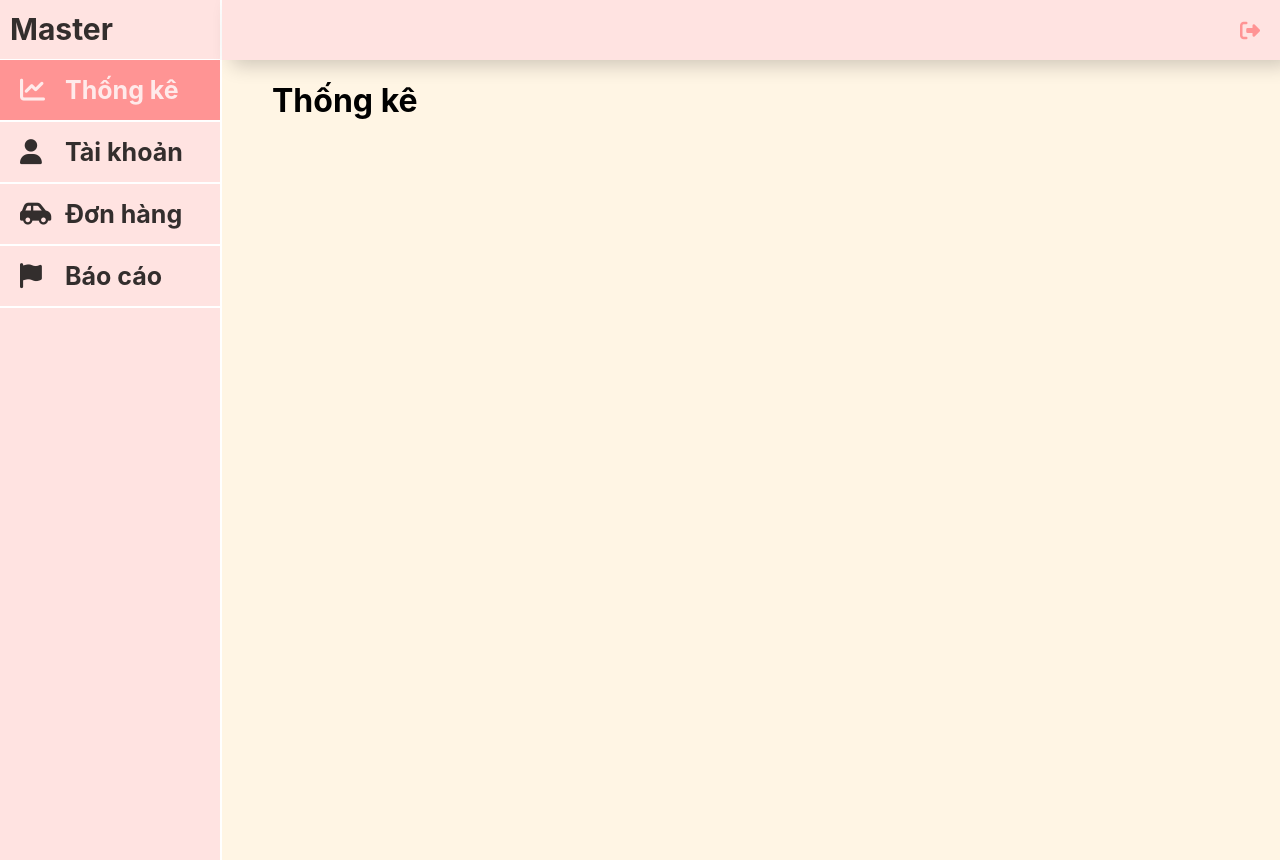
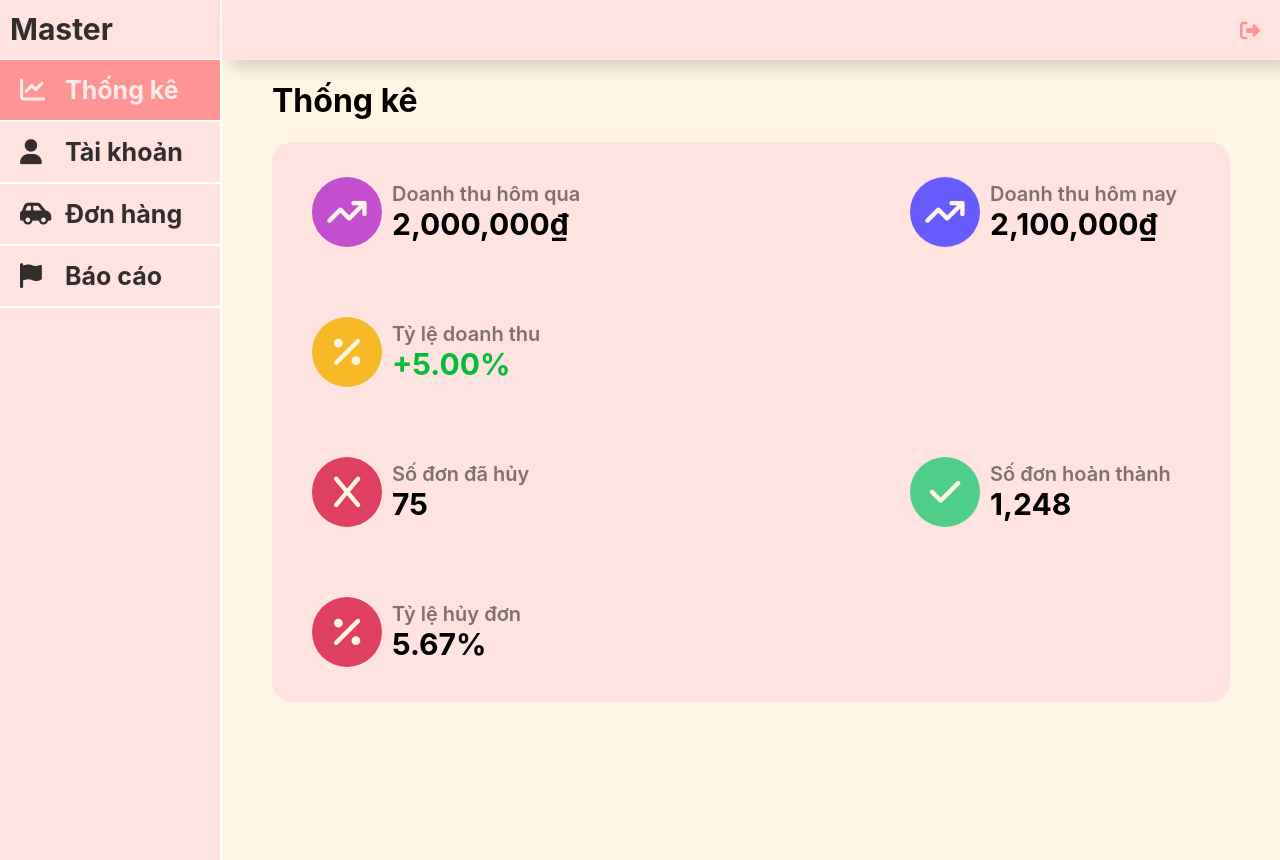
Before and after one commit to GetGoTeam/GetGo-Administrator, a React (Create React App) app: page / in a window 1280 px wide. Built offline with nearby package versions, Linux system fonts and the light colour scheme.

Commit message:
refactor: add StatisticsTable

```diff
--- /dev/null
+++ b/src/components/Layout/DefaultLayout/StatisticTable/StatisticTable.module.scss
@@ -0,0 +1,12 @@
+.statistics-table {
+  background-color: #ffe3e1;
+  border-radius: 20px;
+  width: 100%;
+}
+
+.statistics-table-row {
+  display: flex;
+  justify-content: space-between;
+  flex-wrap: wrap;
+  margin-left: 20px;
+}
--- /dev/null
+++ b/src/components/Layout/DefaultLayout/StatisticTable/StatisticTableItem/StatisticTableItem.module.scss
@@ -0,0 +1,29 @@
+.item-container {
+  display: flex;
+  align-items: center;
+  margin: 20px;
+  width: 300px;
+  height: 100px;
+}
+
+.icon {
+  font-size: 35px;
+  color: #fff5e4;
+  border-radius: 100%;
+  width: 70px;
+  height: 70px;
+  line-height: 70px;
+  text-align: center;
+  margin-right: 10px;
+}
+
+.title {
+  font-size: 20px;
+  font-weight: 600;
+  color: rgba(0, 0, 0, 0.5);
+}
+
+.data {
+  font-size: 30px;
+  font-weight: bold;
+}
--- /dev/null
+++ b/src/components/Layout/DefaultLayout/StatisticTable/StatisticTableItem/index.js
@@ -0,0 +1,21 @@
+import classes from "./StatisticTableItem.module.scss";
+
+function StatisticsTableItem(props) {
+  const { title, icon, data, bgColor, dataColor } = props;
+
+  return (
+    <div className={classes["item-container"]}>
+      <div className={classes["icon"]} style={{ backgroundColor: `${bgColor}` }}>
+        {icon}
+      </div>
+      <div className={classes["text-container"]}>
+        <div className={classes["title"]}>{title}</div>
+        <div className={classes["data"]} style={{ color: `${dataColor}` }}>
+          {data}
+        </div>
+      </div>
+    </div>
+  );
+}
+
+export default StatisticsTableItem;
--- /dev/null
+++ b/src/components/Layout/DefaultLayout/StatisticTable/index.js
@@ -0,0 +1,64 @@
+import classes from "./StatisticTable.module.scss";
+import StatisticsTableItem from "./StatisticTableItem";
+
+function numberWithCommas(x) {
+  x = x.toString();
+  var pattern = /(-?\d+)(\d{3})/;
+  while (pattern.test(x)) x = x.replace(pattern, "$1,$2");
+  return x;
+}
+
+function StatisticsTable(props) {
+  const { yesterdayRevenue, todayRevenue, canceledTrips, completedTrips } = props;
+
+  const canceledRate = ((canceledTrips * 100) / (completedTrips + canceledTrips)).toFixed(2);
+  const revenueRate = (((todayRevenue - yesterdayRevenue) * 100) / yesterdayRevenue).toFixed(2);
+
+  return (
+    <div className={classes["statistics-table"]}>
+      <div className={classes["statistics-table-row"]}>
+        <StatisticsTableItem
+          title="Doanh thu hôm qua"
+          data={numberWithCommas(yesterdayRevenue) + "₫"}
+          icon={<i className="fa-solid fa-arrow-trend-up"></i>}
+          bgColor="#C44FCE"
+        />
+        <StatisticsTableItem
+          title="Doanh thu hôm nay"
+          data={numberWithCommas(todayRevenue) + "₫"}
+          icon={<i className="fa-solid fa-arrow-trend-up"></i>}
+          bgColor="#685BFD"
+        />
+        <StatisticsTableItem
+          title="Tỷ lệ doanh thu"
+          data={(todayRevenue >= yesterdayRevenue ? "+" : "") + revenueRate + "%"}
+          icon={<i className="fa-solid fa-percent"></i>}
+          bgColor="#F7B925"
+          dataColor={todayRevenue >= yesterdayRevenue ? "#05BC39" : "#FE0E0E"}
+        />
+      </div>
+      <div className={classes["statistics-table-row"]}>
+        <StatisticsTableItem
+          title="Số đơn đã hủy"
+          data={numberWithCommas(canceledTrips)}
+          icon={<i className="fa-solid fa-x"></i>}
+          bgColor="#DF3F61"
+        />
+        <StatisticsTableItem
+          title="Số đơn hoàn thành"
+          data={numberWithCommas(completedTrips)}
+          icon={<i className="fa-solid fa-check"></i>}
+          bgColor="#4FCE89"
+        />
+        <StatisticsTableItem
+          title="Tỷ lệ hủy đơn"
+          data={canceledRate + "%"}
+          icon={<i className="fa-solid fa-percent"></i>}
+          bgColor="#DF3F61"
+        />
+      </div>
+    </div>
+  );
+}
+
+export default StatisticsTable;
--- a/src/pages/Statistics/index.js
+++ b/src/pages/Statistics/index.js
@@ -1,7 +1,10 @@
+import StatisticsTable from "../../components/Layout/DefaultLayout/StatisticTable";
+
 function Statistics() {
   return (
     <>
       <h1>Thống kê</h1>
+      <StatisticsTable yesterdayRevenue={2000000} todayRevenue={2100000} canceledTrips={75} completedTrips={1248} />
     </>
   );
 }
```
